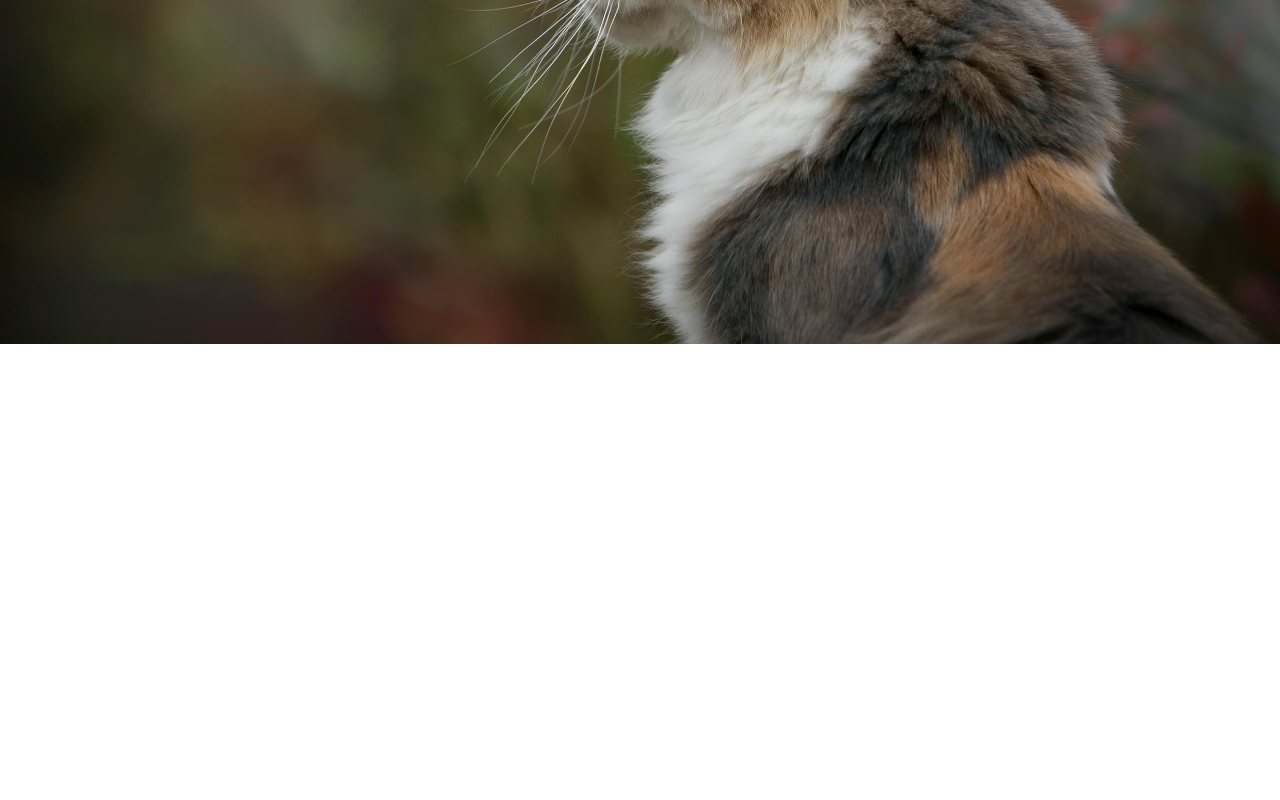
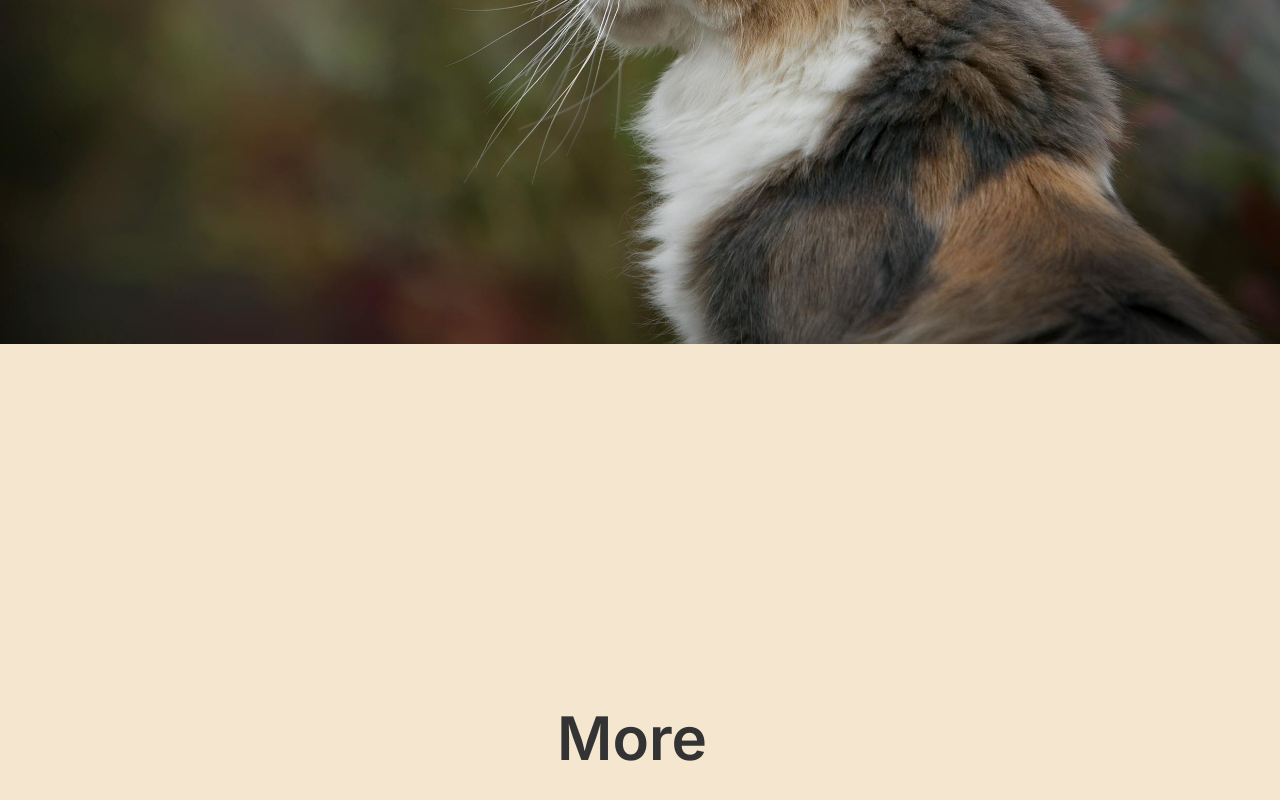
Before and after one commit to BusariAnees/cat-health, a React (Vite) app: page /owner in a window 1280 px wide. Shown: the part 2600-3400 px from the top of the page. Before the commit the page ends 2944 px from the top, so only its background shows below. Built offline with nearby package versions, Linux system fonts and the light colour scheme; a web font is replaced by a local one.

Commit message:
fixing animation

```diff
--- a/src/pages/owner.jsx
+++ b/src/pages/owner.jsx
@@ -1,11 +1,22 @@
 import { FontAwesomeIcon } from "@fortawesome/react-fontawesome";
 import { faArrowRight } from "@fortawesome/free-solid-svg-icons";
-import { faKitMedical } from "@fortawesome/free-solid-svg-icons";
+
+import { useState, useEffect } from "react";
 
 import "../assets/css/products.css";
 import "../assets/css/owner.css";
 
+const words = ["walks", "fetch", "days", "purrs"];
+
 export default function Owner() {
+  const [index, setIndex] = useState(0);
+
+  useEffect(() => {
+    const interval = setInterval(() => {
+      setIndex((prev) => (prev + 1) % words.length);
+    }, 2000); // change every 2 seconds
+    return () => clearInterval(interval);
+  }, []);
   return (
     <>
       <section>
@@ -81,6 +92,7 @@ export default function Owner() {
            {/* Images with captions */}
 
         </section>
+
         <div
           className="nav-owner-1-img relative bg-center h-52rem "
           style={{ height: "52rem" }}
@@ -98,6 +110,23 @@ export default function Owner() {
           )}
         </div>
       </section>
+      <div className="h-screen bg-[#f5e7cf] flex items-center justify-center text-6xl font-semibold">
+      <span className="flex gap-4">
+        More{" "}
+        <span className="relative h-[72px] overflow-hidden inline-block leading-[72px]">
+          <span
+            className="absolute left-0 top-0 transition-transform duration-500 ease-in-out"
+            style={{ transform: `translateY(-${index * 72}px)` }}
+          >
+            {words.map((word, i) => (
+              <div key={i} className="h-[72px] italic text-[#1a1a1a]">
+                {word}
+              </div>
+            ))}
+          </span>
+        </span>
+      </span>
+    </div>
     </>
   );
 }
```
